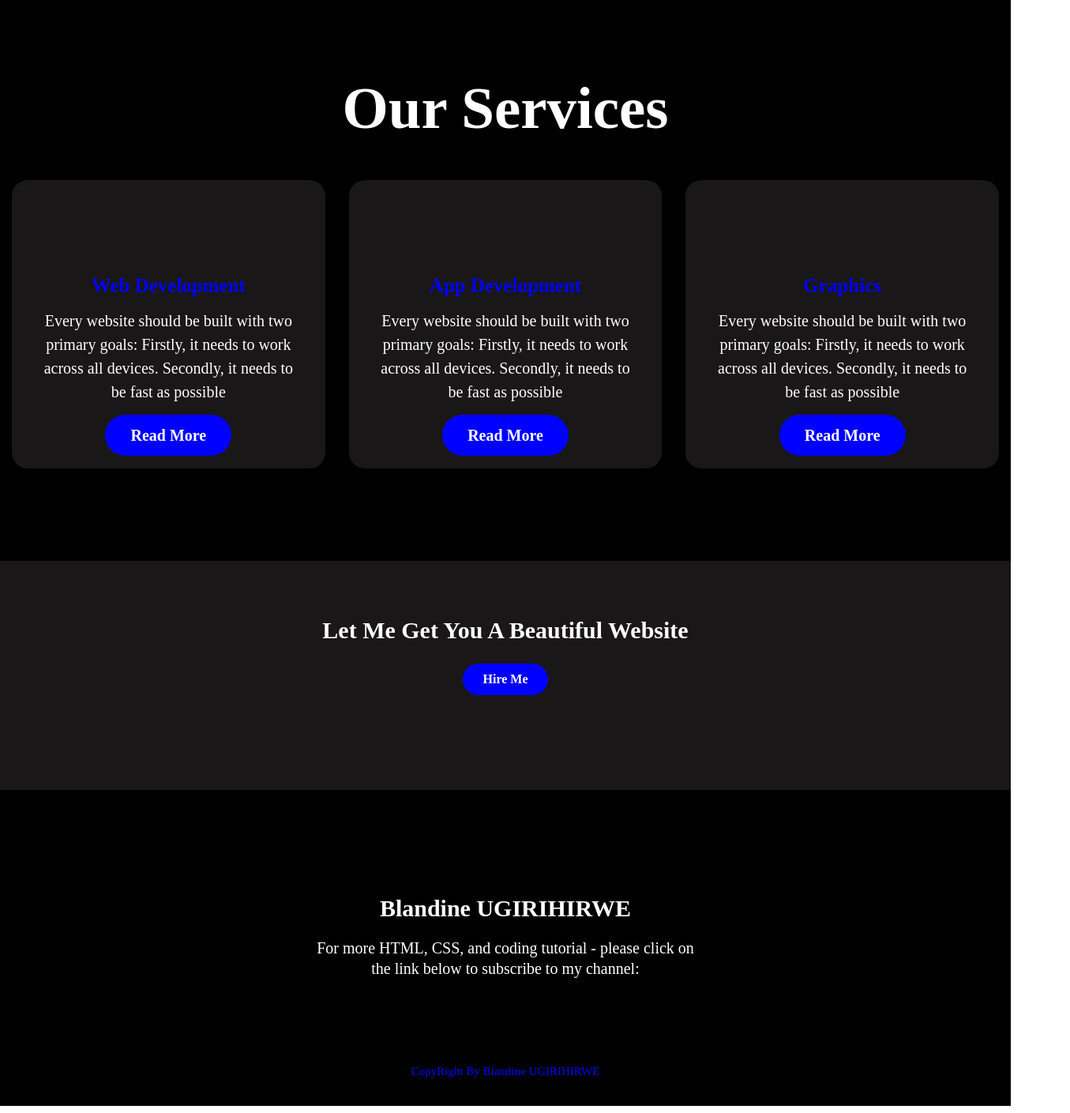
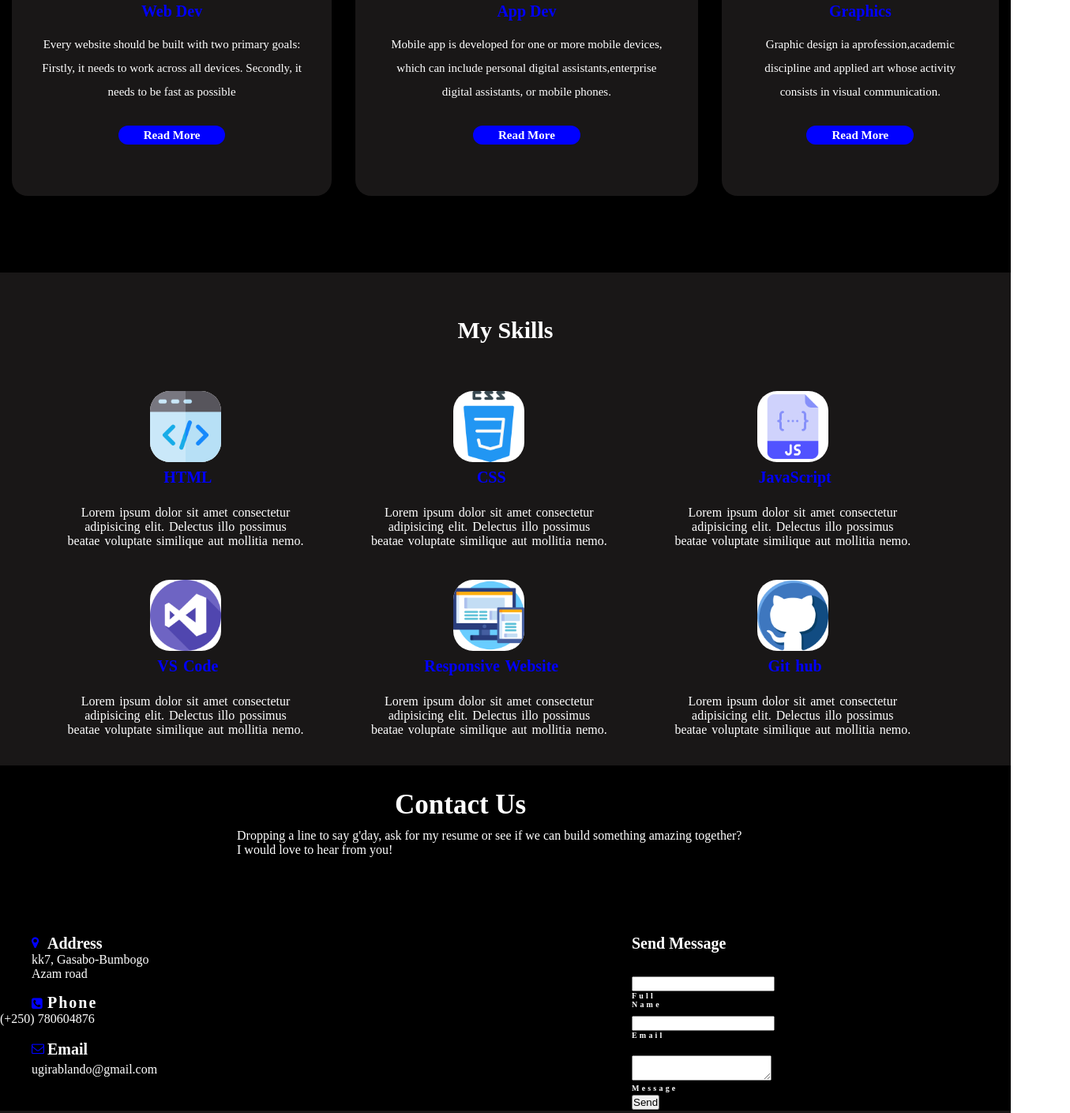
Before and after one commit to UBlandine/My-brand, a plain HTML site: page index.html in a window 1280 px wide. Shown: the part 1391-2800 px from the top of the page at 79% size, 1355 px wide, since content can reach past the window. Drawn offline with Linux system fonts and the light colour scheme.

Commit message:
My portfolio

```diff
--- a/css/style.css
+++ b/css/style.css
@@ -3,8 +3,9 @@
   margin: 0;
   box-sizing: border-box;
 }
+
 .hero{
-  height: 100vh;
+  height: 300pv;
   width: 100%;
   background-color: black;
 
@@ -12,22 +13,22 @@
 }
 .hero img{
   position: absolute;
-  margin-left: 900px;
-  margin-top: 250px;
+  margin-left: 600px;
+  margin-top: 85px;
 }
 nav{
   display: flex;
   align-items: center;
   justify-content:space-between;
   padding-top: 45px;
-  padding-left: 8%;
-  padding-right: 8%;
+  padding-left: 2%;
+  padding-right: 2%;
   color: #fff;
 
 }
 .logo{
   color: #fff;
-  font-size: 35px;
+  font-size: 25px;
   letter-spacing: 1px;
   cursor: pointer;
 
@@ -44,7 +45,6 @@ nav ul li{
 nav ul li a{
   color: #fff;
   text-decoration: none;
-  font-weight: bold;
   text-transform: capitalize;
 }
 nav ul li a:hover{
@@ -54,94 +54,98 @@ nav ul li a:hover{
 
 content{
   color: #fff;
-  padding-left: 8%;
+  padding-left: 2%;
 
 }
 h1{
   margin-left: 40px;
   color: #fff;
   margin: 20px 0px 20px;
-  font-size: 50px;
-  padding-left: 8%;
+  font-size: 30px;
+  padding-left: 2%;
 }
 
 h3{
   color: #fff;
-  font-size: 25px;
+  font-size: 20px;
   margin-bottom: 50px;
-  padding-left: 8%;
+  padding-left: 2%;
 }
 h4{
   color: #fff;
   letter-spacing: 2px;
   font-size: 20px;
-  padding-left: 8%;
+  padding-left: 2%;
   padding-top: 250px;
 }
 .news form{
   width: 380px;
-  max-width: 100%;
+  max-width: 50%;
   position: relative;
-  padding-left: 8%;
+  padding-left: 2%;
 }
 .news form input:first-child{
   display: inline-block;
-  width: 100%;
-  padding: 14px 130px 14px 15px;
+  width: 288px;
+  padding: 10px 100px 9px 10px;
   border: 2px solid blue;
   outline: none;
-  border-radius: 30px;
+  border-radius: 20px;
 }
 .news form input:last-child{
   position: absolute;
   display: inline-block;
   outline: none;
   border: none;
-  padding: 10px 30px;
-  border-radius: 30px;
+  padding: 8px 15px;
+  border-radius: 20px;
   background-color: blue;
   color: #fff;
   box-shadow: 0px 0px 5px #000, 0px 0px 15px ;
-  top: 6px;
-  right: 6px;
+  top: 3px;
+  right: 70px;
 }
 /*.....About Me..............*/
 .about{
-  width: 100%;
-  padding: 50px 0px;
   background-color: #191717;
   color: #fff;
+}
+.about-text{
+  width: 350px;
 
 }
-.about-text{
-  width: 550px;
+.about-text h4{
+ margin-left: 0px;
+ margin-top: -150px;
+ font-size: 35px;
+}
+.about-text h5{
+  margin-top: 300px;
 }
 .main{
-  width: 1130;
-  max-width: 95%;
+  padding-left: 2%;
+  max-width: 75%;
   margin: 0 auto;
   display: flex;
-  align-items: center;
   justify-content: space-around;
 }
+.main img{
+  padding-left: -6px;
+  margin-top: 80px;
+}
 
-.about-text h2{
-  font-size: 75px;
-  text-transform: capitalize;
-  margin-bottom: 10px;
+.about h5{
+font-size: 20px;
+text-transform: capitalize;
+letter-spacing: 1px;
+margin-top: 20px;
 }
-.about-text h5{
-font-size: 33px;
-margin-bottom:15px;
-text-transform: capitalize;
-letter-spacing: 2px;
-}
-.about-text p{
+.about p{
   color: #fff;
   letter-spacing: 1px;
-  line-height: 28px;
+  line-height: 18px;
   margin-bottom: 45px;
-  font-size: 20px;
+  font-size: 15px;
 }
 button{
   background-color: blue;
@@ -162,12 +166,12 @@ button:hover{
 /*......Our Services.............*/
 .service{
   background: black;
-  width: 100%;
-  padding: 100px 0px;
+
+  padding: 80px 0px;
   color: #fff;
 }
 .title h2{
-  font-size: 75px;
+  font-size: 35px;
   width: 1130;
   margin: 30px auto;
   text-align: center;
@@ -200,12 +204,12 @@ button:hover{
 }
 h5{
   color: blue;
-  font-size: 25px;
+  font-size: 20px;
   margin-bottom: 15px;
 }
 .pra p{
   color: #fff;
-  font-size: 20px;
+  font-size: 15px;
   line-height: 30px;
   margin-bottom: 25px;
 }
@@ -215,7 +219,7 @@ h5{
   text-decoration: none;
   border: 2px solid transparent;
   font-weight: bold;
-  padding: 13px 30px;
+  padding: 2px 30px;
   border-radius: 30px;
   transition: 0.5s;
   margin-bottom: 50px;
@@ -225,49 +229,185 @@ h5{
   border: 2px solid;
   cursor: pointer;
  }
- /*......Our contacts...................*/
- .contact-me{
-  width: 100%;
-  height: 290px;
-  background: #191717;
-  display: flex;
-  align-items: center;
-  flex-direction: column;
-  justify-content: center;
-  color:#fff;
- }
- .contact-me p{
-  color: #fff;
-  font-size: 30px;
-  font-weight: bold;
-  margin-bottom: 25px;
- }
- .contact-me .button-two{
-  background-color: blue;
-  color: #fff;
-  text-decoration: none;
-  border: 2px solid transparent;
-  font-weight: bold;
-  padding: 9px 23px;
-  border-radius: 30px;
-  transition: 0.5s;
-  margin-bottom: 50px;
- }
+ /*.........Skills...................*/
 
 
- .contact-me .button-two:hover{
-  background: transparent;
-  border: 2px solid;
-  cursor: pointer;
+ .inner{
+  background-color: #191717;
+  padding: 20px;
 
 
  }
+ .skills h1{
+  text-align: center;
+  color: #fff;
+  padding: 1rem;
+  position: relative;
+  cursor: pointer;
+
+ }
+
+.skills h1:hover{
+  color: blue;
+  transition: 0.5s;
+}
+
+ .container{
+  display: inline-flex;
+  justify-content: center;
+  text-align: center;
+  align-items: center;
+  grid-gap: 1rem;
+  word-spacing: 2px;
+  margin-left: 4%;
+  font-size: 1rem;
+
+ }
+ .skill-box{
+  padding: 1rem;
+  color: #fff;
+  cursor: pointer;
+ }
+ .skill-tittle{
+  display: flex;
+  flex-direction: column;
+  align-items: center;
+  padding: 0.5rem;
+  margin-bottom: 0.5rem;
+  position: relative;
+ }
+
+ .skill-tittle img{
+  width: 90px;
+  height: 90px;
+  position: relative;
+  border-radius: 25px;
+  background-color: #fff;
+  display: flex;
+  justify-content: center;
+  align-items: center;
+
+ }
+ .skill-tittle img::after{
+  content: '';
+  position: absolute;
+  top: 0;
+  left: 0;
+  width: 90px;
+  height: 90px;
+  background: rgba(100, 100, 100, 1.5);
+  border-radius: 45px;
+ }
+
+ .skill-tittle h3{
+  color: blue;
+  margin: 0.5rem;
+ }
+ .skill-tittle h3:hover{
+  color: #fff;
+  transition: 0.5s;
+ }
+
+ .skill-icon{
+  width: 50px;
+  z-index: 20px;
+ }
+ .skill-box p{
+  color: #fff;
+  font-size: 1
+ }
+ /*..........contacts...................*/
+ .contacts{
+
+  color: #fff;
+  background-color: #000;
+ }
+
+ .contacts h2{
+  padding-left: 500px;
+  justify-content: center;
+  padding-top: 30px;
+  font-size: 35px;
+
+ }
+ .contact-me p{
+  padding-left: 300px;
+  justify-content: center;
+  padding-top: 10px;
+ }
+  .cont .icon-2{
+  padding-left: 40px;
+  margin-top: 100px;
+  color: blue;
+ }
+ .cont h3{
+padding-left: 60px;
+margin-top: -20px;
+
+ }
+ .cont p{
+  padding-left: 40px;
+  margin-top: -50px;
+ }
+ .cont1 .icon-3{
+  padding-left: 40px;
+  margin-top: 20px;
+  color: hwb(240 0% 0%);
+ }
+ .cont1 h4{
+  padding-left: 60px;
+  margin-top: -272px;
+ }
+ .cont1 p{
+  margin-top: -300px;
+  padding-left: 40px;
+  font-size: 25px;
+ }
+ .cont2 .icon-4{
+  padding-left: 40px;
+  margin-top: 20px;
+  color: blue;
+ }
+ .cont2 h5{
+  padding-left: 60px;
+  margin-top: -20px;
+  color: #fff;
+ }
+ .cont2 p{
+  padding-left: 40px;
+  margin-top: -10px;
+ }
+ .contactF0rm h2{
+  padding-left: 800px;
+  margin-top: -210px;
+  font-size: 20px;
+ }
+ .Inputbox{
+  padding-left: 800px;
+  margin-top: 30px;
+  width: 30px;
+  height: 20px;
+  box-sizing: 100px;
+  line-height: normal;
+  letter-spacing: 0.2rem;
+text-align: center;
+  justify-content: center;
+ }
+ .Inputbox h6{
+  font-size: 10px;
+
+ }
+ .Inputbox .submit{
+  width: 200px;
+
+ }
+
 /*..........footer start...........*/
  .more{
   position: relative;
-  width: 100%;
+
   height: 400px;
-  background: black;
+  background: #191717;
   display: flex;
   flex-direction: column;
   align-items: center;
@@ -287,12 +427,14 @@ h5{
   text-align: center;
   line-height: 26px;
  }
- .social a{
+ .social li{
   width: 45px;
   height: 45px;
   align-items: center;
   justify-content: center;
-  background: blue;
+  display: inline-flex;
+  list-style: none;
+
   border-radius: 50%;
   margin: 22px 10px;
   color: #fff;
@@ -300,9 +442,10 @@ h5{
   font-size: 25px;
 
  }
- .social a:hover{
+ .social li:hover{
   transform: scale(1.3);
   transition: .4s;
+  color: blue;
  }
  .end{
   position: absolute;
--- a/index.html
+++ b/index.html
@@ -8,29 +8,33 @@
   <link rel="stylesheet" href="https://cdn.jsdelivr.net/npm/@fortawesome/fontawesome-free@6.2.1/css/fontawesome.min.css"
    integrity="sha384-QYIZto+st3yW+o8+5OHfT6S482Zsvz2WfOzpFSXMF9zqeLcFV0/wlZpMtyFcZALm" crossorigin="anonymous">
   <link rel="stylesheet" href="css/style.css">
-
-
+  <link rel="stylesheet" href="https://cdnjs.cloudflare.com/ajax/libs/font-awesome/4.7.0/css/font-awesome.min.css">
+<link rel="stylesheet"  href="https://fonts.googleapis.com/css2?family=Poppins:ital,wght@1,100&display=swap" rel="stylesheet">
 </head>
 <body>
+  <script src="js/index.js">
+
+  </script>
   <!.............hero part..........>
+  <section class="portfolio">
   <div class="hero">
     <img src="images/Ug-removebg-preview(1).png" alt="">
   <nav>
-    <h2 class="logo"> Blandine.<span>Ug</span></h2>
+    <h2 class="logo"> Blando.<span>Ug</span></h2>
     <ul>
       <li><a href="#">Home</a></li>
-      <li><a href="#">Abou Us</a></li>
+      <li><a href="#">About Us</a></li>
       <li><a href="#">Services</a></li>
       <li><a href="#">Skills</a></li>
-      <li><a href="#">Contact Us</a></li>
+      <li><a href="#">Contacts</a></li>
     </ul>
-
   </nav>
   <div class="content">
     <h4>Hello I'm</h4>
     <h1>BLANDINE <span>UGIRIHIRWE</span></h1>
     <h3> A Software Developer</h3>
     <div class="news">
+
       <form>
         <input type="email" name="email" id="mail" placeholder="Enter Your Email">
      <input type="submit" name="submit" value="Let's Start">
@@ -45,30 +49,25 @@
   <div class="main">
     <img src="images/Ug-removebg-preview(2).png" alt="">
     <div class="about-text">
-    <h2>About Me</h2>
+    <h4>About Me</h4>
     <h5> Developer <span>& Designer</span></h5>
       <p>I'm a software developer based in Rwanda. I can provide <br> clean
       clean code and pixel perfect design. I also make the <br> website  more and
       more interactive web animations. <br> A responsive  design   makes  your  website
       accessible to all users, regardless of their device.</p>
       <button type="button">Let's Talk</button>
-
-
     </div>
   </div>
-
 </section>
 <!..............services.............>
 <div class="service">
   <div class="title">
     <h2>Our Services</h2>
-
   </div>
 <div class="box">
-
   <div class="card">
     <i class="fa-solid fa-bars"></i>
-    <h5>Web Development</h5>
+    <h5>Web Dev</h5>
     <div class="pra">
       <p>Every website should be built with two primary goals: Firstly,
         it needs to work across all devices. Secondly,
@@ -83,11 +82,9 @@
   </div>
   <div class="card">
     <i class="fa-solid fa-user"></i>
-    <h5>App Development</h5>
+    <h5>App Dev</h5>
     <div class="pra">
-      <p>Every website should be built with two primary goals: Firstly,
-        it needs to work across all devices. Secondly,
-        it needs to be fast as possible
+      <p>Mobile app is developed for one or more mobile devices, which can include personal digital assistants,enterprise digital assistants, or mobile phones.
       </p>
       <p style="text-align: center;">
         <a class="button" href="#">Read More</a>
@@ -100,9 +97,7 @@
     <i class="fa-solid fa-bell"></i>
     <h5>Graphics</h5>
     <div class="pra">
-      <p>Every website should be built with two primary goals: Firstly,
-        it needs to work across all devices. Secondly,
-        it needs to be fast as possible
+      <p>Graphic design ia aprofession,academic discipline and applied art whose activity consists in visual communication.
       </p>
       <p style="text-align: center;">
         <a class="button" href="#">Read More</a>
@@ -111,16 +106,138 @@
 
     </div>
   </div>
-
-
 </div>
 </div>
+<!............skills....................................>
+<div class="inner">
+  <div class="skills">
+    <h1>My Skills</h1>
+  </div>
+  <div class="container">
+    <div class="skill-box">
+     <div  class="skill-tittle">
+      <div class="img">
+        <img src="images/image 17.png" alt="">
+
+      </div>
+      <h3>HTML</h3>
+
+     </div>
+     <P>Lorem ipsum dolor sit amet consectetur <br> adipisicing elit. Delectus illo possimus <br>  beatae voluptate similique aut mollitia nemo.</P>
+    </div>
+  </div>
+  <div class="container">
+    <div class="skill-box">
+     <div  class="skill-tittle">
+      <div class="img">
+        <img src="images/image 18.png" alt="">
+
+      </div>
+      <h3>CSS</h3>
+
+     </div>
+     <P>Lorem ipsum dolor sit amet consectetur <br> adipisicing elit. Delectus illo possimus <br> beatae voluptate similique aut mollitia nemo.</P>
+    </div>
+  </div>
+  <div class="container">
+    <div class="skill-box">
+     <div  class="skill-tittle">
+      <div class="img">
+        <img src="images/image 19.png" alt="">
+
+      </div>
+      <h3>JavaScript</h3>
+
+     </div>
+     <P>Lorem ipsum dolor sit amet consectetur <br> adipisicing elit. Delectus illo possimus <br> beatae voluptate similique aut mollitia nemo.</P>
+    </div>
+  </div>
+  <div class="container">
+    <div class="skill-box">
+     <div  class="skill-tittle">
+      <div class="img">
+        <img src="images/image 20.png" alt="">
+
+      </div>
+      <h3>VS Code</h3>
+
+     </div>
+     <P>Lorem ipsum dolor sit amet consectetur <br> adipisicing elit. Delectus illo possimus <br> beatae voluptate similique aut mollitia nemo.</P>
+    </div>
+  </div>
+  <div class="container">
+    <div class="skill-box">
+     <div  class="skill-tittle">
+      <div class="img">
+        <img src="images/image 21.png" alt="">
+
+      </div>
+      <h3>Responsive Website</h3>
+
+     </div>
+     <P>Lorem ipsum dolor sit amet consectetur <br> adipisicing elit. Delectus illo possimus <br> beatae voluptate similique aut mollitia nemo.</P>
+    </div>
+  </div>
+  <div class="container">
+    <div class="skill-box">
+     <div  class="skill-tittle">
+      <div class="img">
+        <img src="images/image 22.png" alt="">
+
+      </div>
+      <h3>Git hub</h3>
+
+     </div>
+     <P>Lorem ipsum dolor sit amet consectetur <br> adipisicing elit. Delectus illo possimus <br> beatae voluptate similique aut mollitia nemo.</P>
+    </div>
+  </div>
+</div>
+
 <!.............contact Me...............>
+<section class="contacts">
 <div class="contact-me">
-  <p>Let Me Get You A Beautiful Website</p>
-  <a class="button-two" href="#">Hire Me</a>
+  <h2>Contact Us</h2>
+  <p>Dropping a line to say g'day, ask for my resume or
+  see if we can build something amazing together? <br>
+           I would love to hear from you!</p>
+</div>
 
-</div>
+  <section class="container-2">
+    <div class="cont">
+      <div class="icon-2"><i class="fa fa-map-marker" aria-hidden="true"></i></div>
+        <h3>Address</h3>
+        <p>kk7, Gasabo-Bumbogo <br> Azam road</p>
+      </div>
+      <div class="cont1">
+        <div class="icon-3"><i class="fa fa-phone-square" aria-hidden="true"></i></div>
+          <h4>Phone</h4>
+          <p2>(+250) 780604876</p2>
+        </div>
+        <div class="cont2">
+          <div class="icon-4"><i class="fa fa-envelope-o" aria-hidden="true"></i></div>
+            <h5>Email</h5>
+            <p>ugirablando@gmail.com</p>
+            </div>
+          </section>
+  <div class="contactF0rm">
+      <h2>Send Message</h2>
+      <div class="Inputbox">
+        <input type="text" name="" required="required">
+        <h6>Full Name</h6>
+      </div>
+      <div class="Inputbox">
+        <input type="text" name="" required="required">
+        <h6>Email</h6>
+      </div>
+      <div class="Inputbox">
+        <textarea required="required"></textarea>
+        <h6> Message</h6>
+      </div>
+      <div class="Inputbox">
+        <input type="Submit" name="" value="Send">
+      </div>
+
+</section>
 <!......footer start..................>
 <footer class="more">
   <p>Blandine UGIRIHIRWE</p>
@@ -128,12 +245,19 @@
     below to subscribe to my channel:
   </p>
   <div class="social">
-    <a href="#"><i class="fa-brands fa-linkedin"></i></a>
-    <a href="#"><i class="fa-brands fa-twitter"></i></a>
-    <a href="#"><i class="fa-brands fa-instagram"></i></a>
-
+    <ul>
+      <li><i class="fa fa-facebook-square" aria-hidden="true"></i>
+        </li>
+      <li><i class="fa fa-twitter" aria-hidden="true"></i>
+      </li>
+      <li><i class="fa fa-linkedin" aria-hidden="true"></i>
+      </li>
+      <li><i class="fa fa-instagram" aria-hidden="true"></i>
+      </li>
+    </ul>
   </div>
   <p class="end">CopyRight By Blandine UGIRIHIRWE</p>
 </footer>
+</section>
 </body>
 </html>
```
Also changed, not shown: images/732190.png (added), images/image 17.png (added), images/image 18.png (added), images/image 19.png (added), images/image 20.png (added), images/image 21.png (added), images/image 22.png (added).
